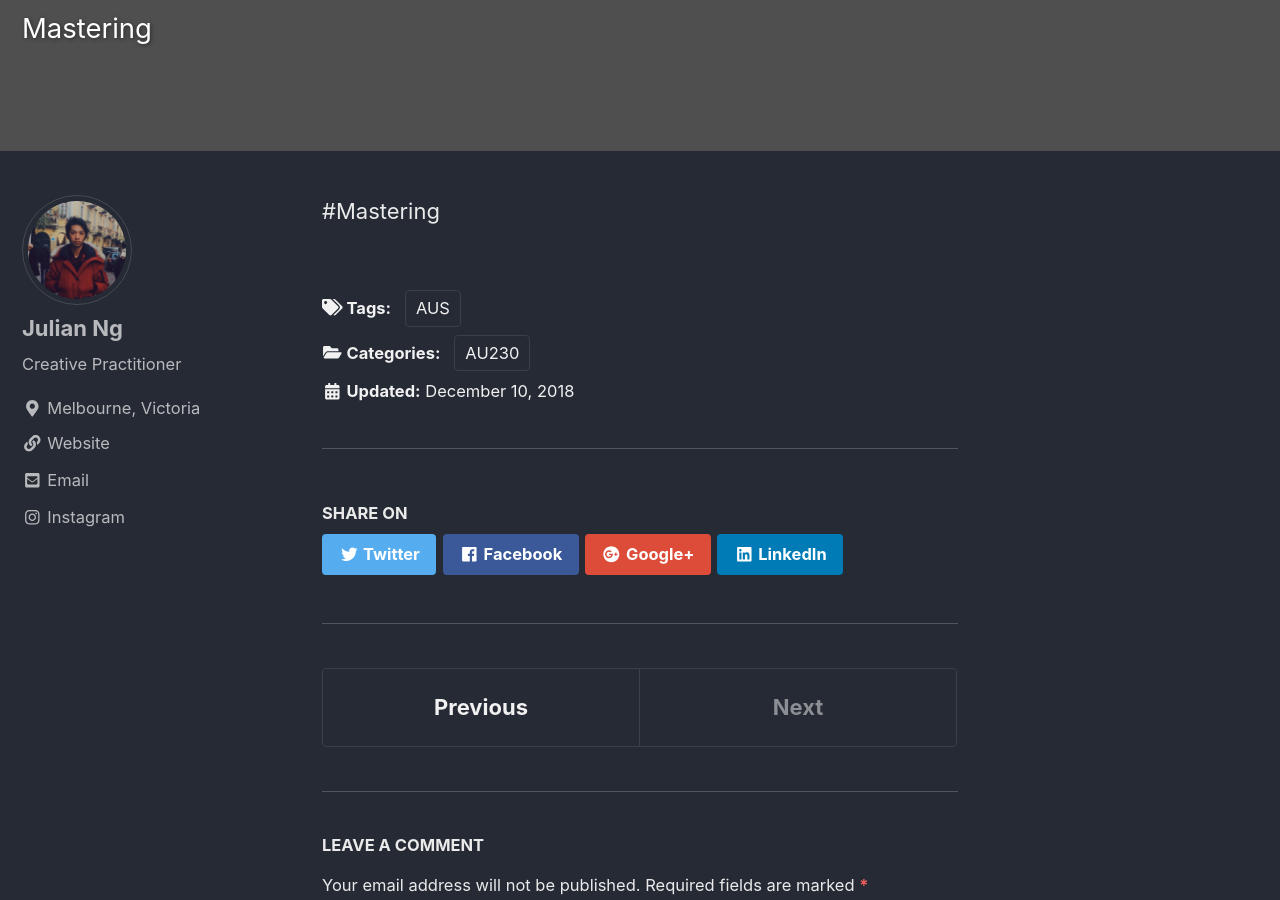
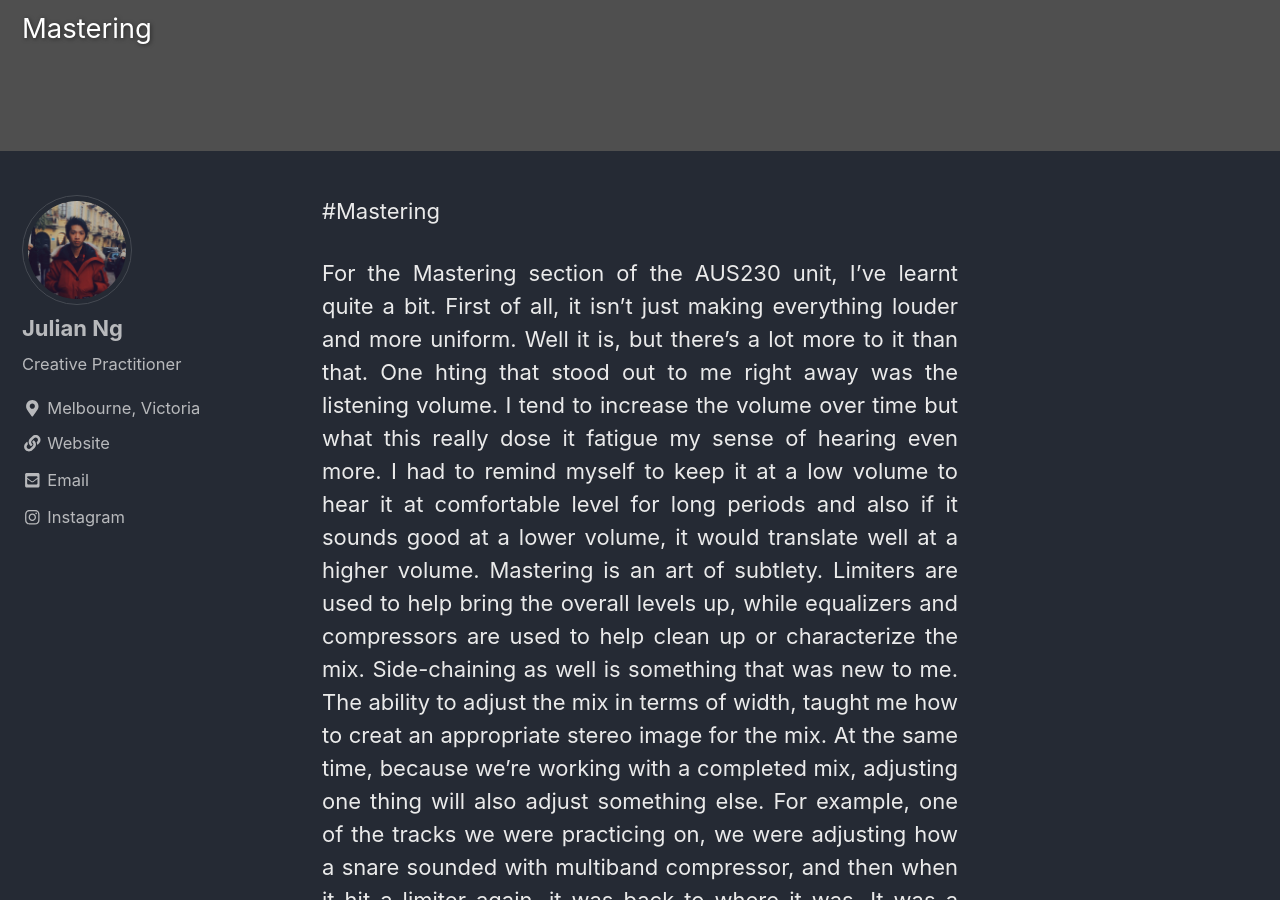
Before and after one commit to ngjuliann/blog, a Jekyll site: the page built from _posts/2018-12-10-230Blog8.md, in a window 1280 px wide and 900 px high, scrolled down 239 px. Built offline with Jekyll 4.4.1, drawn with Linux system fonts in a browser that asks for light colours; nearby versions of some CDN libraries; some of the changed text lies outside the part shown.

Commit message:
Mastering

```diff
--- a/_posts/2018-12-10-230Blog8.md
+++ b/_posts/2018-12-10-230Blog8.md
@@ -16,3 +16,11 @@ text-align: justify}
 </style>
 
 #Mastering
+
+For the Mastering section of the AUS230 unit, I've learnt quite a bit. First of all, it isn't just making everything louder and more uniform. Well it is, but there's a lot more to it than that.
+One hting that stood out to me right away was the listening volume. I tend to increase the volume over time but what this really dose it fatigue my sense of hearing even more. I had to remind myself to keep it at a low volume to hear it at comfortable level for long periods and also if it sounds good at a lower volume, it would translate well at a higher volume.
+Mastering is an art of subtlety. Limiters are used to help bring the overall levels up, while equalizers and compressors are used to help clean up or characterize the mix. Side-chaining as well is something that was new to me. The ability to adjust the mix in terms of width, taught me how to creat an appropriate stereo image for the mix. At the same time, because we're working with a completed mix, adjusting one thing will also adjust something else. For example, one of the tracks we were practicing on, we were adjusting how a snare sounded with multiband compressor, and then when it hit a limiter again, it was back to where it was. It was a circle of taming the snare only to find it be problmatic again.
+
+This is where the mix becomes of a lesser quality. In theory a good mix should not only have lots of room to bump up in mastering, but not have things be just a little loud, because that small subtle difference translate to a big difference when mastered.
+
+Mastering is an art of subtlety, and it is somthing I would love to learn and practice more of.
```
